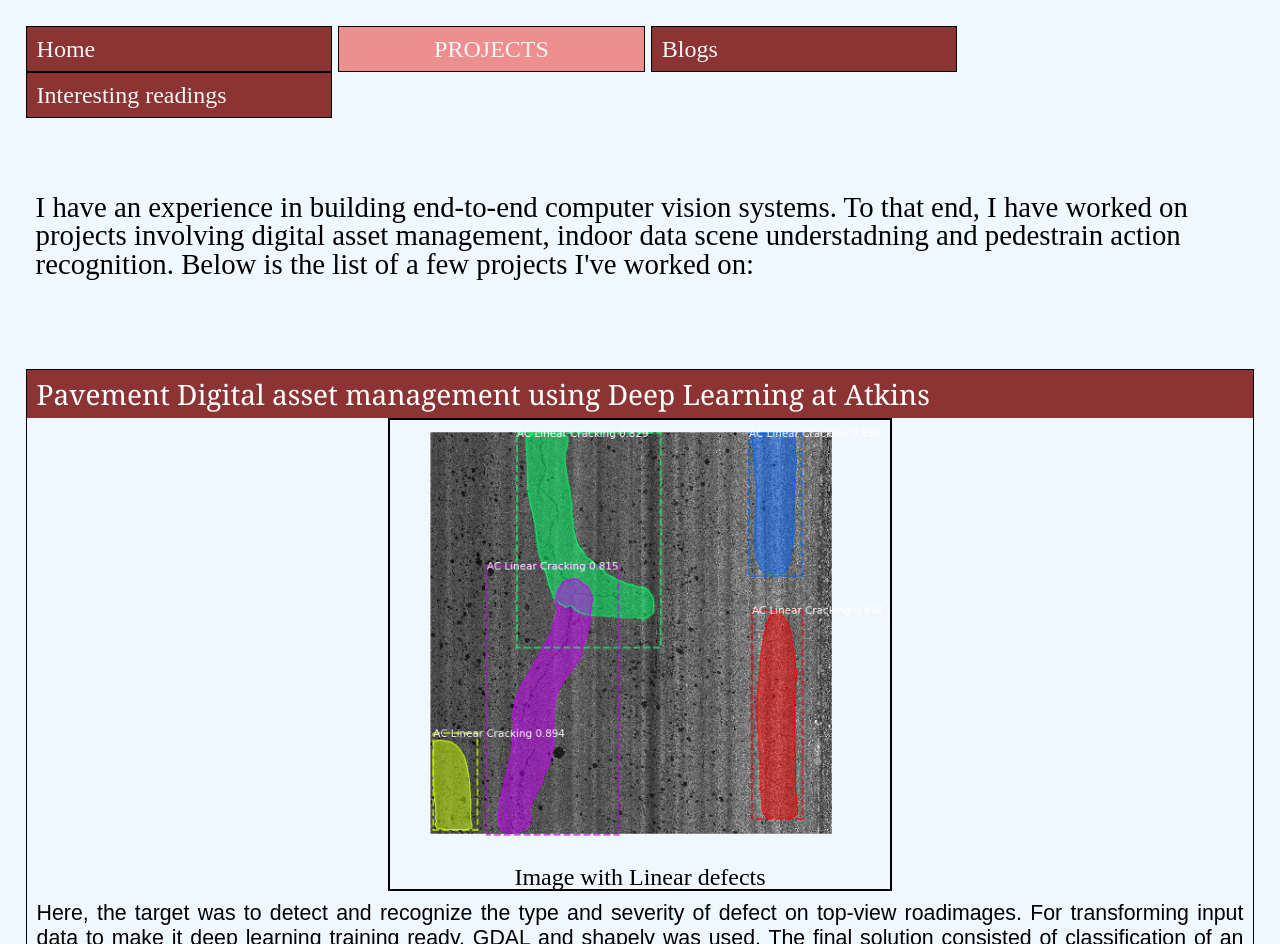
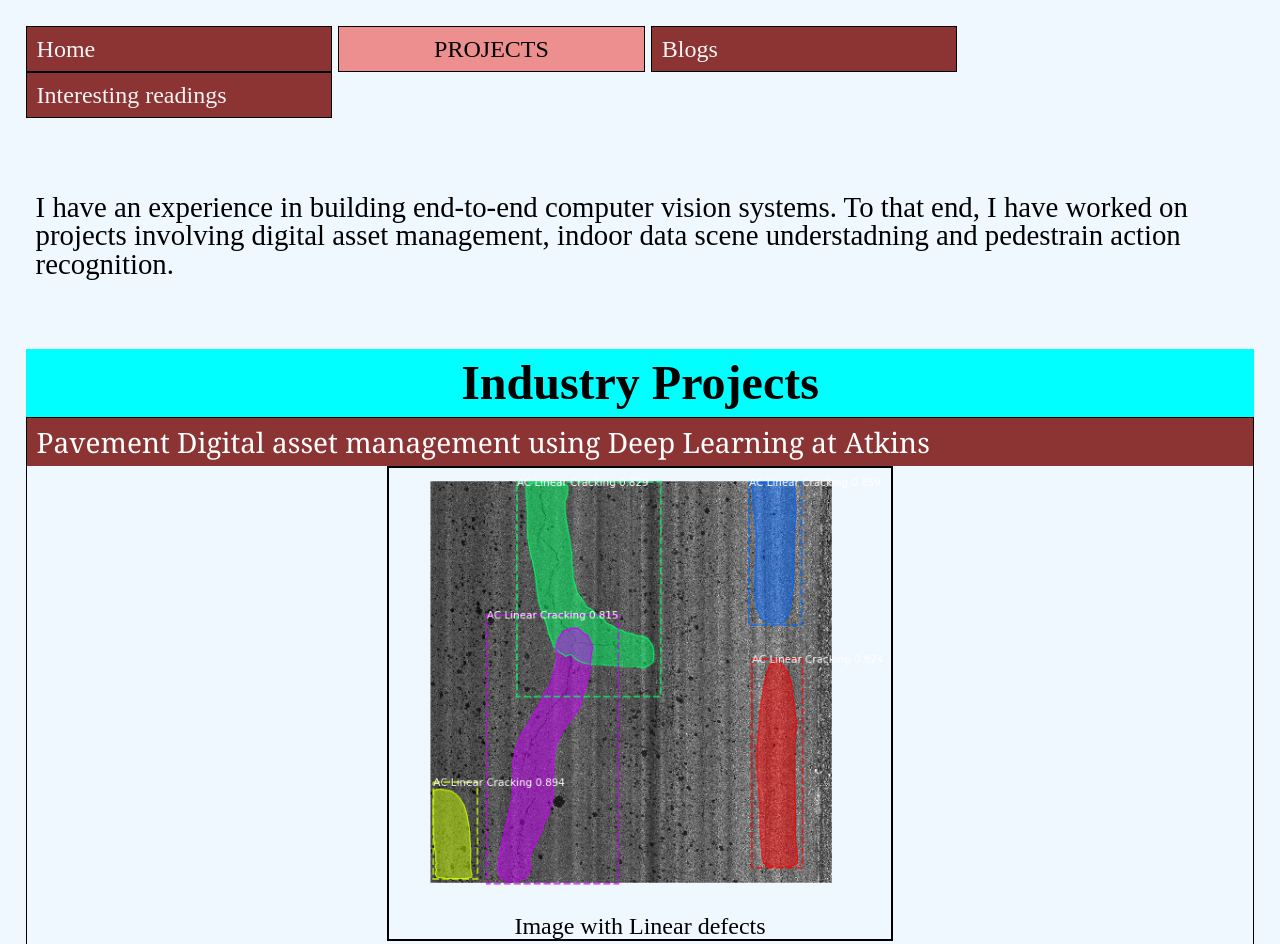
Before and after one commit to janismdhanbad/portfolio-content, a plain HTML site: page pages/projects.html in a window 1280 px wide. Shown: the top 944 px of the page. Drawn offline with Linux system fonts and the light colour scheme.

Commit message:
update repo

```diff
--- a/css/style.css
+++ b/css/style.css
@@ -15,17 +15,28 @@ h1{
 	text-align: center;
 
 }
-
+.div_heads{
+	text-align:center;
+	background-color: aqua;
+	margin-top: 20px;
+	margin-bottom: -40px;
+}
+.active a{
+	text-decoration: none;;
+}
+a:link { text-decoration: none; }
+a{
+	color: whitesmoke;
+}
 .active{
 	background: rgb(238, 143, 143);
     text-transform: uppercase;
 	text-align: center;
 }
+.active a{
+	color: black;
+}
 
-a:link { text-decoration: none; }
-.active a{
-	text-decoration: none;;
-}
 .profile_container{
 	display: grid;
 	margin-top: 50px;
@@ -65,6 +76,7 @@ a:link { text-decoration: none; }
 	border: black 2px solid;
 	height: auto;
 	width: 500px;
+	padding: 1px;
   }
 
   .project_image figcaption {
@@ -72,9 +84,7 @@ a:link { text-decoration: none; }
 	position: relative;
   }
 
-a{
-	color: whitesmoke;
-}
+
 #footer {
 	position: relative;
 	margin-top: 400px;
@@ -126,7 +136,7 @@ nav li{
 }
 
 /*Added this so the links stay the same color*/
-a:visited{color:#f2f2f7}
+
 
 .project_heading{
 	font-family: Georgia, 'Times New Roman', Times, serif;
--- a/pages/projects.html
+++ b/pages/projects.html
@@ -24,10 +24,12 @@
       <div class="page_start">
          <p>
             I have an experience in building end-to-end computer vision systems. To that end, I have worked on
-            projects involving digital asset management, indoor data scene understadning and pedestrain action recognition. Below is the list
-            of a few projects I've worked on:
+            projects involving digital asset management, indoor data scene understadning and pedestrain action recognition.
          </p>
       </div>
+      <h1 class="div_heads">
+         Industry Projects
+     </h1>
       <div class="project">
          <p class = "project_heading">
             Pavement Digital asset management using Deep Learning at Atkins
```
Also changed, not shown: pages/readings.html (+2 -2 lines).
